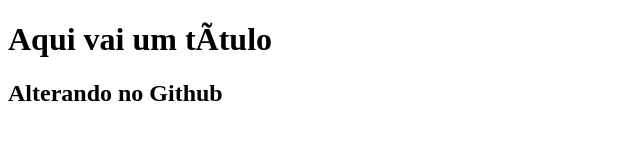
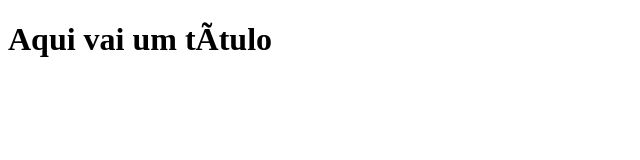
Before and after one commit to Pedrosavioo/project-desc, a plain HTML site: page index.html in a window 1280 px wide. Shown: the whole page, without its empty margins (0-640 px from the left). Drawn offline with Linux system fonts and the light colour scheme.

Commit message:
adicionando no github

```diff
--- a/index.html
+++ b/index.html
@@ -7,6 +7,5 @@
 
 <body>
     <h1>Aqui vai um título</h1>
-    <h2>Alterando no Github</h2>
 </body>
 </html>
```
